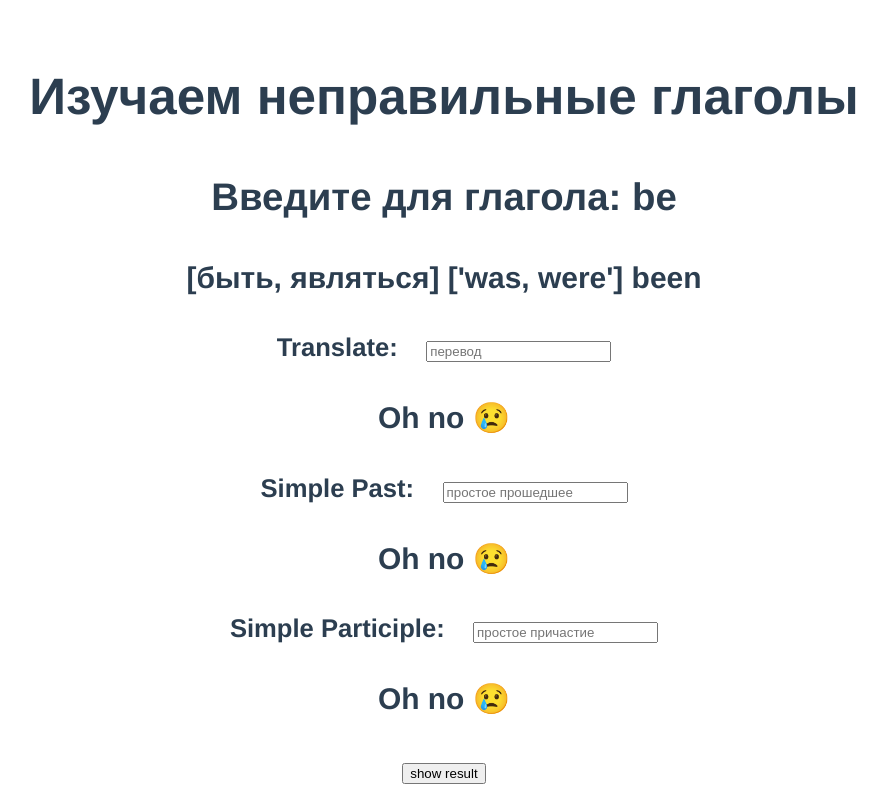
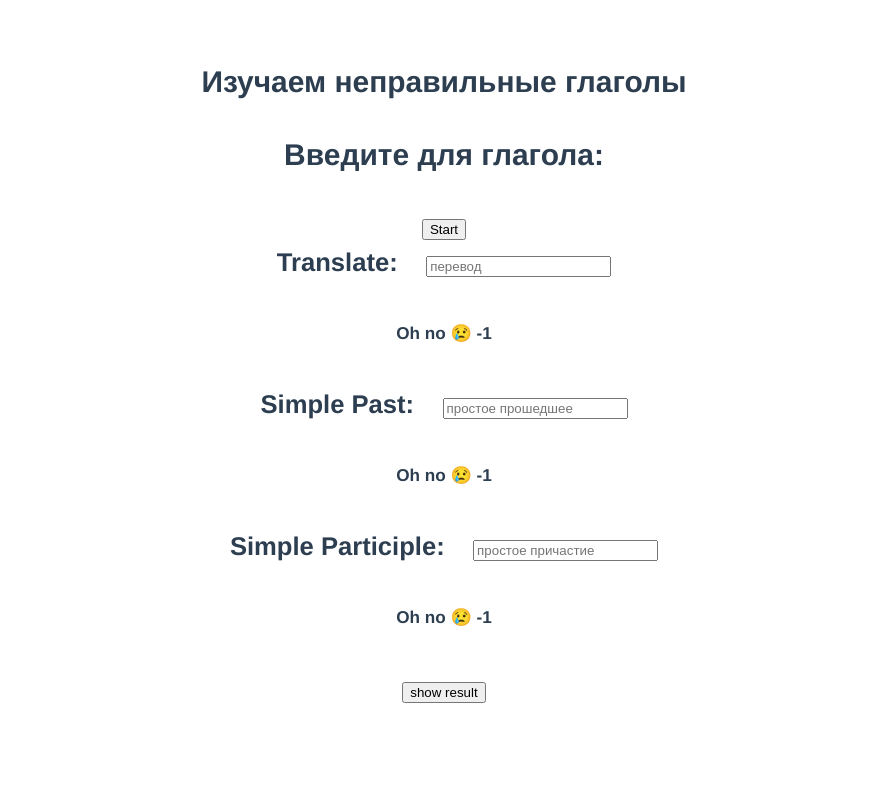
Before and after one commit to AlexMurrr/irragularVerbsActionAPI, a Vue app: page / in a window 1280 px wide. Both pictures are taken after a click on the button "show result". Shown: the whole page, without its empty margins (196-1083 px from the left). Built offline with nearby package versions, Linux system fonts and the light colour scheme.

Commit message:
feat: create button 'start' on it @klick method 'start()' it contains $emit for  'rendomNumFromVerbs()' which generates Array random

```diff
--- a/src/components/formVerbsCheck.vue
+++ b/src/components/formVerbsCheck.vue
@@ -1,28 +1,28 @@
 <template>
-  <h1>Изучаем неправильные глаголы</h1>
-  <h2>Введите для глагола: {{ irregularVerb }}</h2>
+  <h3>Изучаем неправильные глаголы</h3>
+  <h3>Введите для глагола: {{ irregularVerb }}</h3>
   <h3>
     {{ translate }} {{ simplePastV }}
     {{ simpleParticipleV }}
   </h3>
+  <button @click="start">Start</button>
   {{trans}}
   <div>
     Translate: &nbsp;&nbsp;
     <input v-model="trans"
     type="text" id="translate"
     placeholder="перевод" autofocus />
-    <h3 v-if="equelTranslate">It is awesome!</h3>
-    <h3 v-else-if="equelTranslate===false">Oh no 😢</h3>
+    <h6 v-if="equelTranslate">It is awesome! +1</h6>
+    <h6 v-else-if="equelTranslate===false">Oh no 😢 -1</h6>
   </div>
-
 
   <div>
     Simple Past: &nbsp;&nbsp;
     <input v-model="simPast"
     type="text" id="sPast"
     placeholder="простое прошедшее" />
-    <h3 v-if="equelSimplePast">It is awesome!</h3>
-    <h3 v-else-if="equelSimplePast===false">Oh no 😢</h3>
+    <h6 v-if="equelSimplePast">It is awesome! +1</h6>
+    <h6 v-else-if="equelSimplePast===false">Oh no 😢 -1</h6>
   </div>
 
   <div>
@@ -30,8 +30,9 @@
     <input v-model="simParticiple" type="text"
     id="sParticiple"
     placeholder="простое причастие" />
-    <h3 v-if="equelSimpleParticiple">It is awesome!</h3>
-    <h3 v-else-if="equelSimpleParticiple===false">Oh no 😢</h3>
+    <h6 v-if="equelSimpleParticiple">It is awesome! +1</h6>
+    <h6 v-else-if="equelSimpleParticiple===false">Oh no 😢 -1</h6>
+    <h6 v-else-if="simParticiple===''"></h6>
   </div>
 
    <button @click="
@@ -40,8 +41,6 @@
                    checkSimpleParticiple(simParticiple, simpleParticipleV)
                    "
    id="btn">show result</button>
-
-
 
 
 </template>
@@ -93,6 +92,13 @@ export default {
       }
     },
 
+    start(){
+      this.trans = '';
+      this.simPast = '';
+      this.simParticiple = '';
+      this.$emit('nextVerb')
+      }
+
   },
 
 };
@@ -105,7 +111,7 @@ h {
   -moz-osx-font-smoothing: grayscale;
   text-align: center;
   color: #2c3e50;
-  margin-top: 60px;
+  margin-top: 10px;
 }
 
 div {
--- a/src/components/rendomVerb.vue
+++ b/src/components/rendomVerb.vue
@@ -1,9 +1,11 @@
 <template>
   <formVerbs
-    :irregularVerb="verbForms[rendomNumFromVerbs][0]"
-    :translate="verbForms[rendomNumFromVerbs][1]"
-    :simplePastV="verbForms[rendomNumFromVerbs][2]"
-    :simpleParticipleV="verbForms[rendomNumFromVerbs][3]"
+  v-bind="rendomNumFromVerbs"
+    :irregularVerb="rendArrFromVerbForms[0]"
+    :translate="rendArrFromVerbForms[1]"
+    :simplePastV="rendArrFromVerbForms[2]"
+    :simpleParticipleV="rendArrFromVerbForms[3]"
+    @nextVerb = rendomNumFromVerbs
   />
 
   <div></div>
@@ -23,14 +25,24 @@ export default {
         1: ["beat", "[бить, колотить]", "beat", "beaten"],
         2: ["become", "становиться", "became", "become"],
       },
+      rendArrFromVerbForms: [],
+      rendNumfromVerbForms: '',
     };
   },
-  computed: {
+
+
+  methods: {
     rendomNumFromVerbs() {
-      return Math.floor(Math.random() * Object.keys(this.verbForms).length);
+       this.rendArrFromVerbForms = this.verbForms[Math.floor(Math.random() *
+        Object.keys(this.verbForms).length)]
     },
-  },
-};
+
+    created: function(){
+        this.rendomNumFromVerbs()
+    }
+
+  }
+}
 </script>
 
 <style></style>
```
